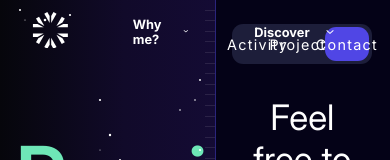
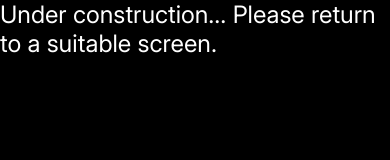
Before and after one commit to Edouard-LARROCHE/Portfolio_EL, a React (Vite) app: page /home/contact in a window 390 px wide. Shown: the top 160 px of the page. Built offline with nearby package versions, Linux system fonts and the light colour scheme; no server answers.

Commit message:
screen size components

```diff
--- a/src/App.tsx
+++ b/src/App.tsx
@@ -1,3 +1,4 @@
+import { useState, useEffect } from "react"
 import {
 	BrowserRouter as Router,
 	Route,
@@ -11,8 +12,26 @@ import Layout from "./layout/Layout"
 import Activity from "./pages/activity/activity"
 import Projects from "./pages/projects/projects"
 import Contact from "./pages/contact/contact"
+import ScreenSizeWarning from "./pages/screenSizeWarning/screenSizeWarning"
 
 function App() {
+	const [isScreenTooSmall, setIsScreenTooSmall] = useState(false)
+
+	useEffect(() => {
+		const handleResize = () => {
+			setIsScreenTooSmall(window.innerWidth < 1100)
+		}
+		handleResize()
+
+		window.addEventListener("resize", handleResize)
+
+		return () => window.removeEventListener("resize", handleResize)
+	}, [])
+
+	if (isScreenTooSmall) {
+		return <ScreenSizeWarning />
+	}
+
 	return (
 		<div className="App">
 			<Router>
--- a/src/components/input/input.scss
+++ b/src/components/input/input.scss
@@ -1,4 +1,5 @@
 @use "../../scss/config/primitives" as *;
+@use "../../scss/config/mixins" as *;
 
 .containerInput {
 	width: 100%;
@@ -57,6 +58,11 @@
 			height: auto;
 			overflow-y: auto;
 
+			@include bigScreen {
+				min-height: 25rem;
+				max-height: 35rem;
+			}
+
 			&::placeholder {
 				color: $grey-light;
 			}
--- a/src/components/navBar/navBar.scss
+++ b/src/components/navBar/navBar.scss
@@ -1,4 +1,5 @@
 @use "../../scss/config/primitives" as *;
+@use "../../scss/config/mixins" as *;
 
 .containerNavBar {
 	z-index: 10;
@@ -71,6 +72,10 @@
 					}
 				}
 			}
+
+			@include mobileScreen {
+				display: none;
+			}
 		}
 	}
 }
--- /dev/null
+++ b/src/pages/screenSizeWarning/screenSizeWarning.scss
@@ -0,0 +1,16 @@
+@use "../../scss/config/primitives" as *;
+
+.screenSizeWarning {
+	width: 100%;
+	height: 100%;
+	display: flex;
+	align-items: center;
+	justify-content: center;
+	flex-direction: column;
+
+	.text {
+		font-size: 1.5rem;
+		color: $white;
+		margin-bottom: 2rem;
+	}
+}
--- /dev/null
+++ b/src/pages/screenSizeWarning/screenSizeWarning.tsx
@@ -0,0 +1,13 @@
+import "./screenSizeWarning.scss"
+
+const ScreenSizeWarning = () => {
+	return (
+		<div className="screenSizeWarning">
+			<div className="text">
+				Under construction... Please return to a suitable screen.
+			</div>
+		</div>
+	)
+}
+
+export default ScreenSizeWarning
--- a/src/scss/config/_mixins.scss
+++ b/src/scss/config/_mixins.scss
@@ -1,3 +1,17 @@
+@use "./functions" as *;
+
 @mixin rotate($deg) {
 	transform: rotate($deg);
 }
+
+@mixin bigScreen {
+	@media (min-width: convertToREM(1200)) {
+		@content;
+	}
+}
+
+@mixin mobileScreen {
+	@media (max-width: convertToREM(576)) {
+		@content;
+	}
+}
```
